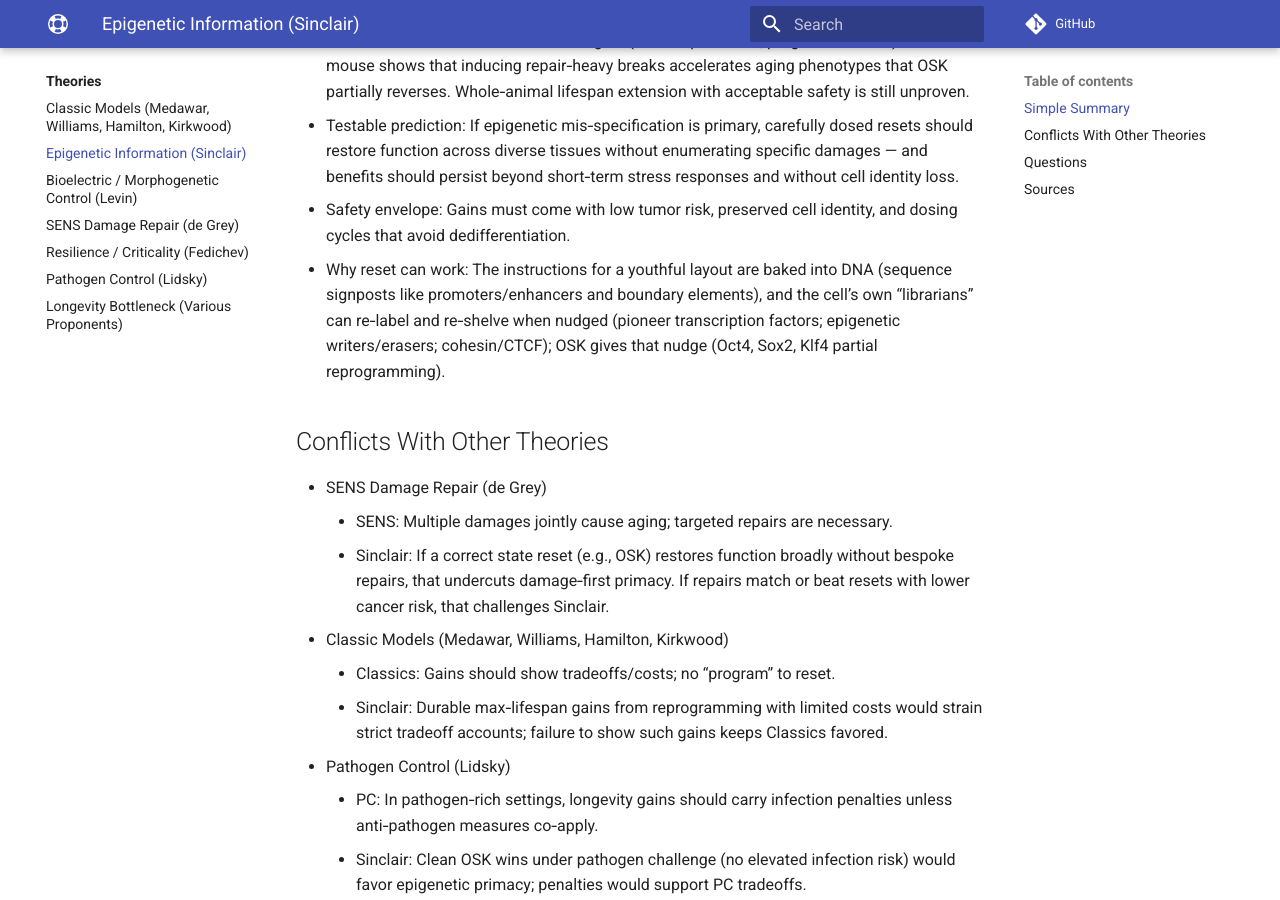
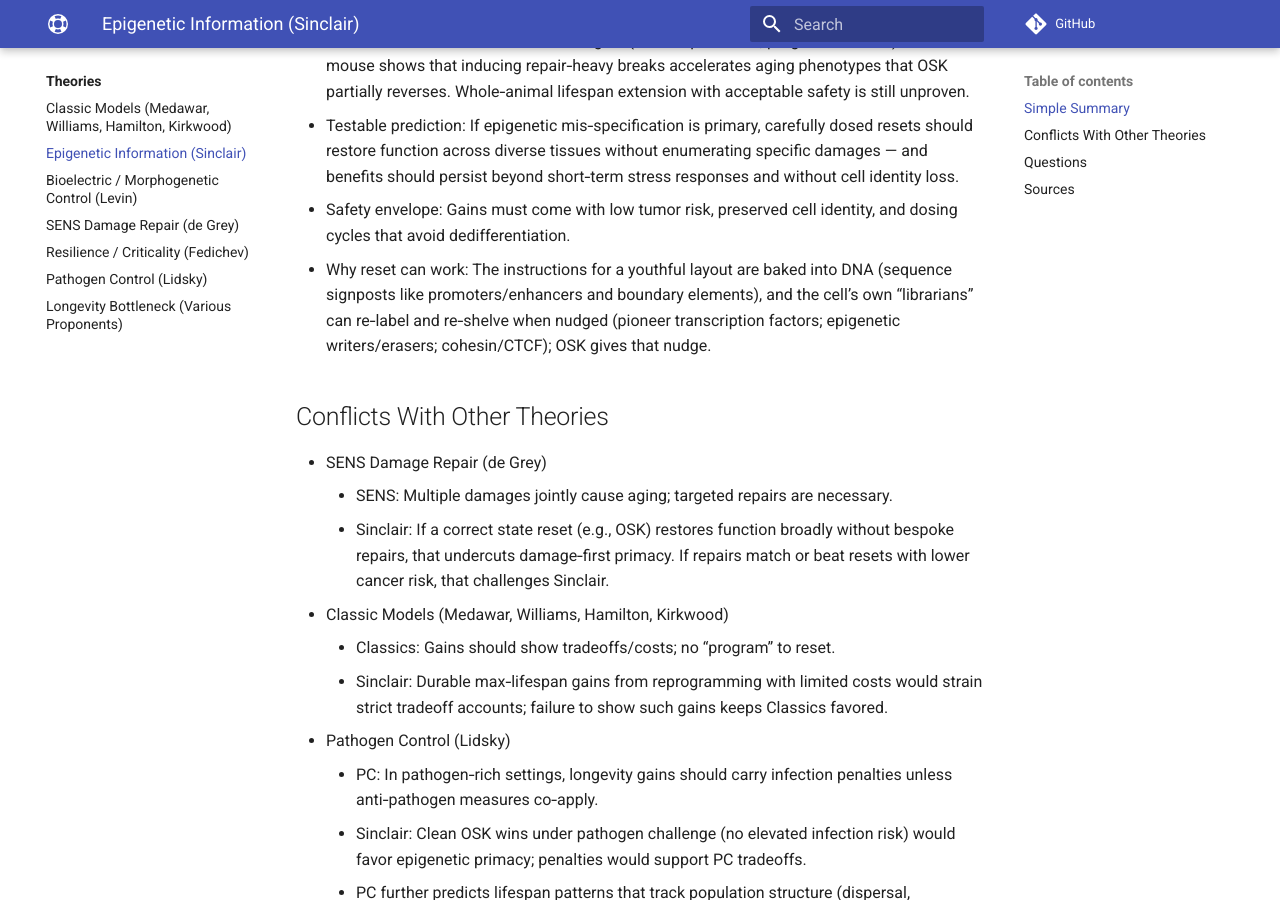
Before and after one commit to djgish485/project-lifespan, an MkDocs documentation site: the page built from docs/theories/epigenetic_information.md, in a window 1280 px wide and 900 px high, scrolled down 446 px. Built offline with MkDocs 1.6.1 and Material for MkDocs 9.7.7, drawn with Linux system fonts in a browser that asks for light colours; comment, search, counter and statistics services are not loaded.

Commit message:
docs(theories): remove OSK parenthetical from Sinclair ‘Why reset can work’ bullet

```diff
--- a/docs/theories/epigenetic_information.md
+++ b/docs/theories/epigenetic_information.md
@@ -28,7 +28,7 @@
 - Evidence so far: Tissue wins are strongest (retina/optic nerve; progeroid models). The ICE mouse shows that inducing repair‑heavy breaks accelerates aging phenotypes that OSK partially reverses. Whole‑animal lifespan extension with acceptable safety is still unproven.
 - Testable prediction: If epigenetic mis‑specification is primary, carefully dosed resets should restore function across diverse tissues without enumerating specific damages — and benefits should persist beyond short‑term stress responses and without cell identity loss.
 - Safety envelope: Gains must come with low tumor risk, preserved cell identity, and dosing cycles that avoid dedifferentiation.
-- Why reset can work: The instructions for a youthful layout are baked into DNA (sequence signposts like promoters/enhancers and boundary elements), and the cell’s own “librarians” can re‑label and re‑shelve when nudged (pioneer transcription factors; epigenetic writers/erasers; cohesin/CTCF); OSK gives that nudge (Oct4, Sox2, Klf4 partial reprogramming).
+- Why reset can work: The instructions for a youthful layout are baked into DNA (sequence signposts like promoters/enhancers and boundary elements), and the cell’s own “librarians” can re‑label and re‑shelve when nudged (pioneer transcription factors; epigenetic writers/erasers; cohesin/CTCF); OSK gives that nudge.
 
 ## Conflicts With Other Theories
 
```
